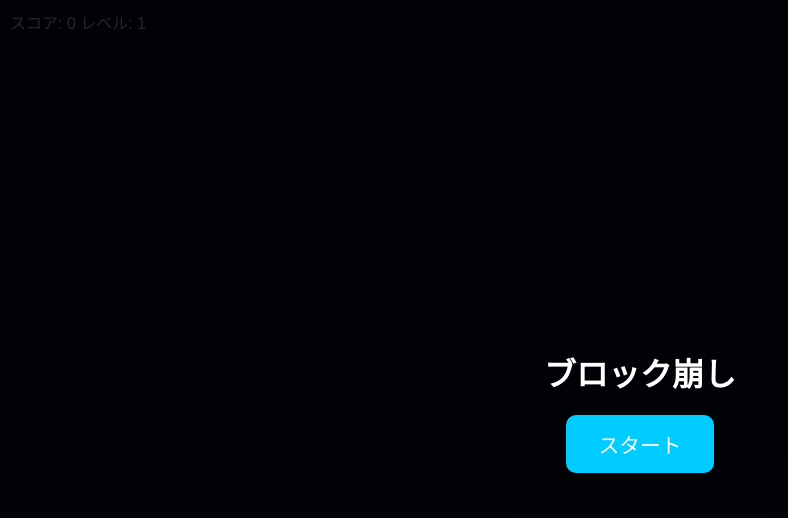
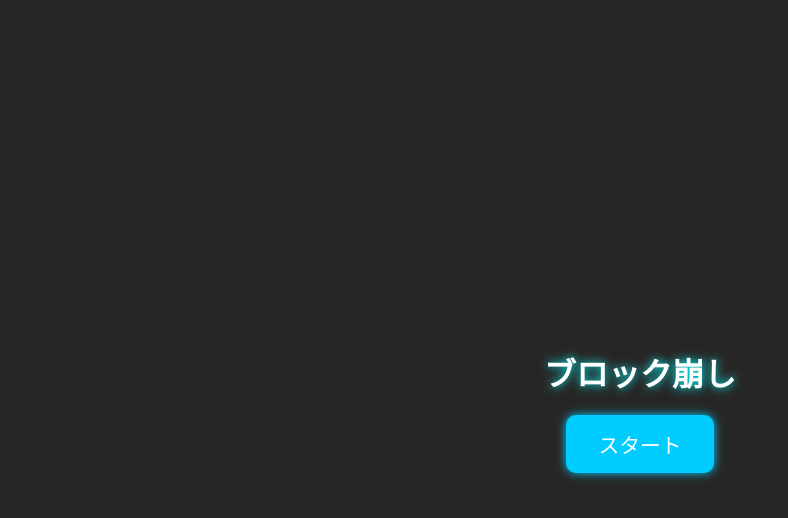
Before and after one commit to Poyoyakumo-chan/block-breaker, a plain HTML site: page index.html in a window 1280 px wide. Shown: the whole page, without its empty margins (0-788 px from the left). Drawn offline with Linux system fonts and the light colour scheme.

Commit message:
Update style.css

```diff
--- a/style.css
+++ b/style.css
@@ -1,7 +1,6 @@
 body {
   margin: 0;
   overflow: hidden;
-  background: linear-gradient(180deg, #0a0f25 0%, #001133 100%);
   font-family: "Arial", sans-serif;
   color: #fff;
 }
@@ -14,13 +13,14 @@ body {
   flex-direction: column;
   justify-content: center;
   align-items: center;
-  z-index: 20; /* ←最前面に固定 */
+  z-index: 20;
   touch-action: none;
 }
 
 #startScreen h1 {
   font-size: 2rem;
   margin-bottom: 20px;
+  text-shadow: 0 0 10px #00ffff;
 }
 
 #startBtn {
@@ -30,8 +30,9 @@ body {
   border-radius: 10px;
   background: #00ccff;
   color: #fff;
-  z-index: 21; /* ←明示的にボタンを前面 */
+  z-index: 21;
   touch-action: manipulation;
+  box-shadow: 0 0 10px #00ccff;
 }
 
 #hud {
```
